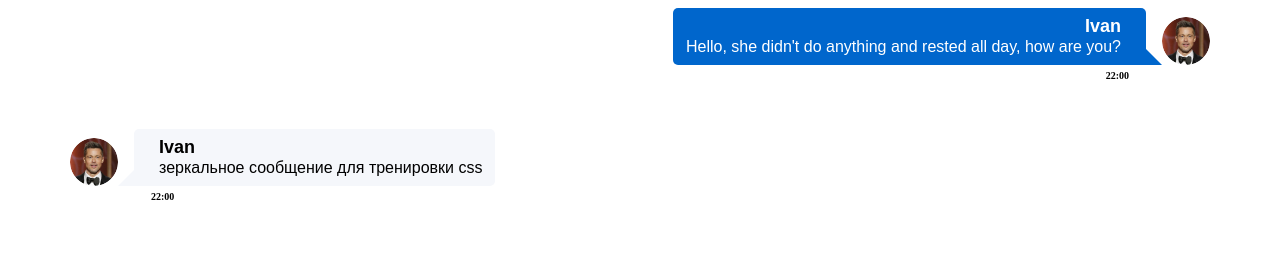
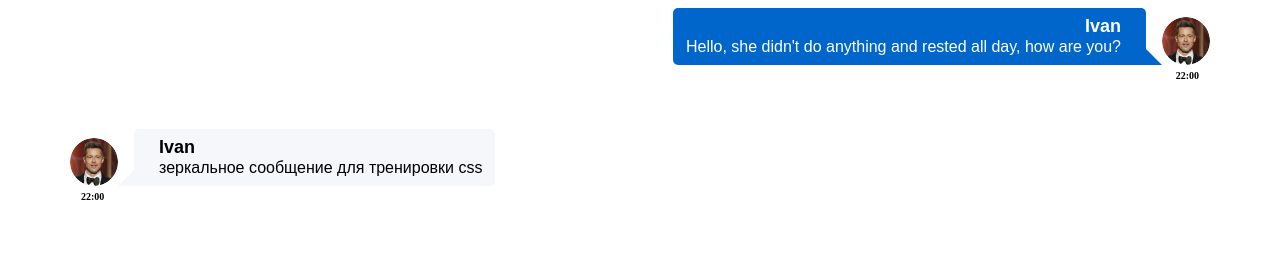
Before and after one commit to IgnatZakalinsky/hws2, a React (Create React App) app: page / in a window 1280 px wide. Shown: the part 185-438 px from the top of the page. Built offline with nearby package versions, Linux system fonts and the light colour scheme.

Commit message:
mini-fix

```diff
--- a/src/s2-homeworks/hw01/friend-message/FriendMessage.module.css
+++ b/src/s2-homeworks/hw01/friend-message/FriendMessage.module.css
@@ -68,7 +68,7 @@
     font-size: 10px;
     line-height: 12px;
     color: #000000;
-    margin-left: 81px;
+    margin-left: 11px;
     margin-bottom: 47px;
     margin-top: 5px;
     text-align: left;
--- a/src/s2-homeworks/hw01/message/Message.module.css
+++ b/src/s2-homeworks/hw01/message/Message.module.css
@@ -70,7 +70,7 @@
     font-size: 10px;
     line-height: 12px;
     color: #000000;
-    margin-right: 81px;
+    margin-right: 11px;
     margin-bottom: 47px;
     margin-top: 5px;
     text-align: right;
```
